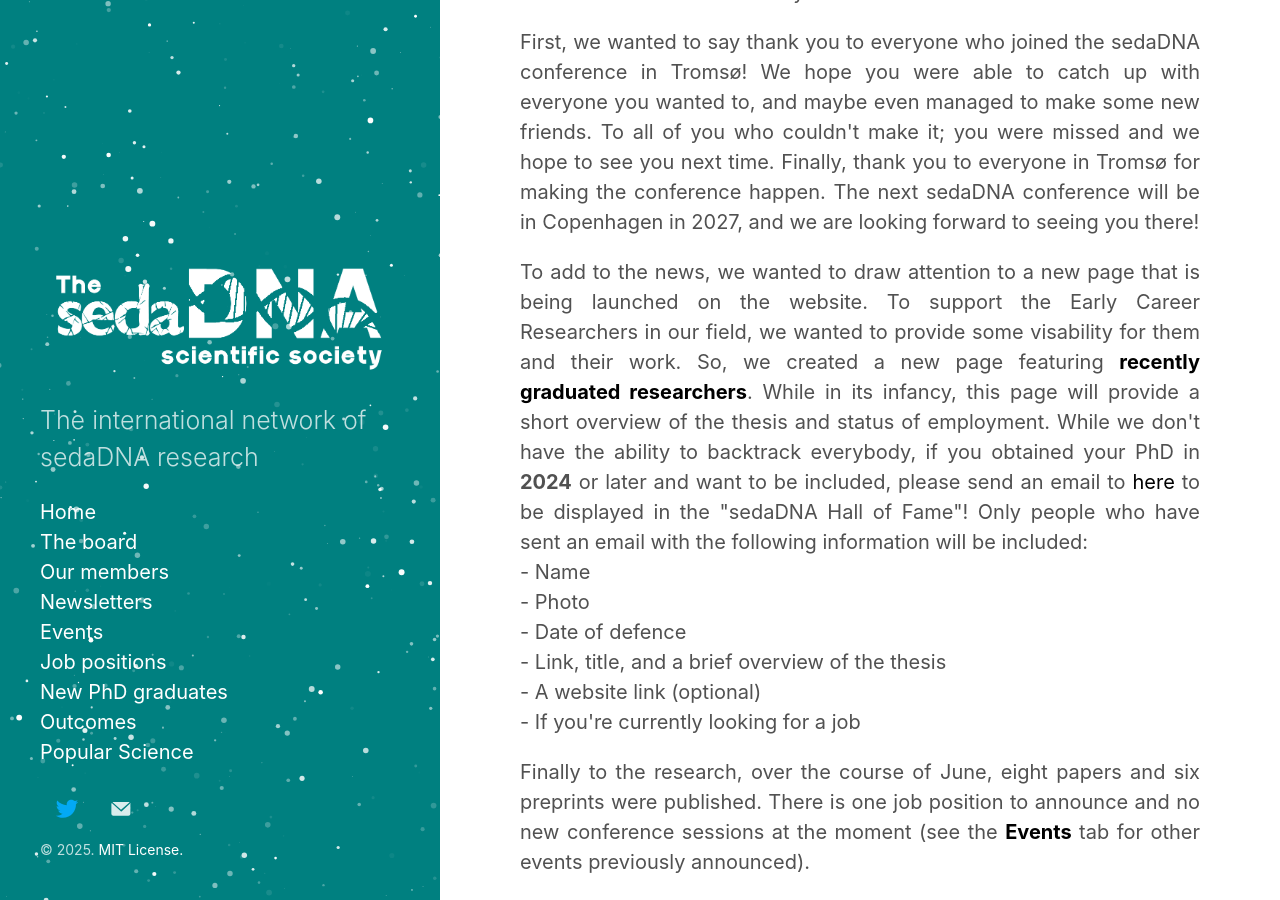
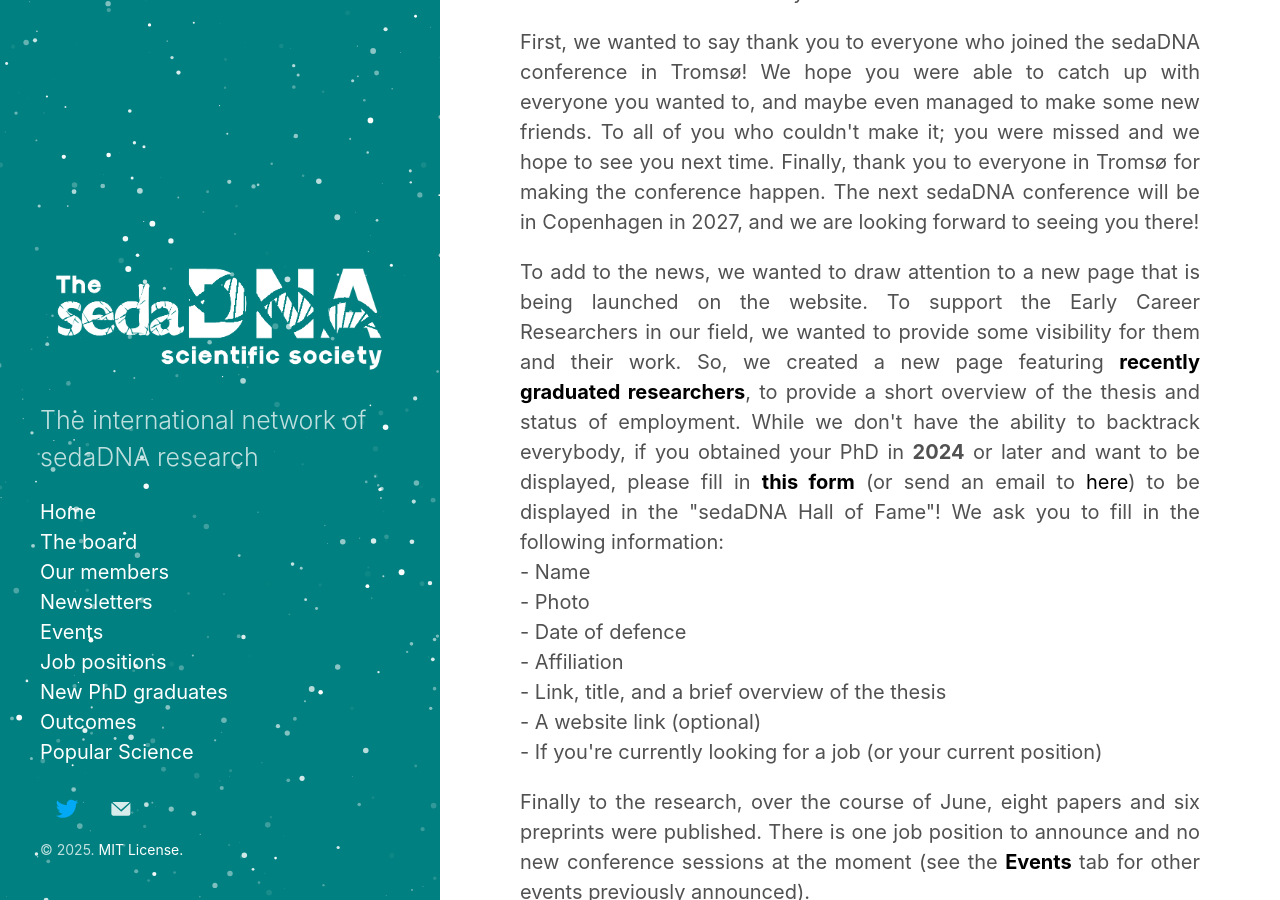
Before and after one commit to sedadna/sedadna.github.io, a Jekyll site: the page built from category/news/25-07.md, in a window 1280 px wide and 900 px high, scrolled down 327 px. Built offline with Jekyll 4.4.1, drawn with Linux system fonts in a browser that asks for light colours.

Commit message:
Update 25-07.md

```diff
--- a/category/news/25-07.md
+++ b/category/news/25-07.md
@@ -14,13 +14,14 @@
 
 <p align="justify">First, we wanted to say thank you to everyone who joined the sedaDNA conference in Tromsø! We hope you were able to catch up with everyone you wanted to, and maybe even managed to make some new friends. To all of you who couldn't make it; you were missed and we hope to see you next time. Finally, thank you to everyone in Tromsø for making the conference happen. The next sedaDNA conference will be in Copenhagen in 2027, and we are looking forward to seeing you there! </p>
 
-<p align="justify">To add to the news, we wanted to draw attention to a new page that is being launched on the website. To support the Early Career Researchers in our field, we wanted to provide some visability for them and their work. So, we created a new page featuring <a href="https://sedadna.github.io/category/new-graduates.html"><b>recently graduated researchers</b></a>. While in its infancy, this page will provide a short overview of the thesis and status of employment. While we don't have the ability to backtrack everybody, if you obtained your PhD in <b>2024</b> or later and want to be included, please send an email to <a href="mailto:alois.n.reveret@uit.no">here</a> to be displayed in the "sedaDNA Hall of Fame"! Only people who have sent an email with the following information will be included:<br />
+<p align="justify">To add to the news, we wanted to draw attention to a new page that is being launched on the website. To support the Early Career Researchers in our field, we wanted to provide some visibility for them and their work. So, we created a new page featuring <a href="https://sedadna.github.io/category/new-graduates.html"><b>recently graduated researchers</b></a>, to provide a short overview of the thesis and status of employment. While we don't have the ability to backtrack everybody, if you obtained your PhD in <b>2024</b> or later and want to be displayed, please fill in <a href="https://cryptpad.fr/form/#/3/form/view/6930ce57dee0ca03f35a2e171c2f0257/"><b>this form</b></a> (or send an email to <a href="mailto:alois.n.reveret@uit.no">here</a>) to be displayed in the "sedaDNA Hall of Fame"! We ask you to fill in the following information:<br />
 - Name <br />
 - Photo <br />
 - Date of defence <br />
+- Affiliation <br />
 - Link, title, and a brief overview of the thesis <br />
 - A website link (optional) <br />
-- If you're currently looking for a job<p/>
+- If you're currently looking for a job (or your current position)<p/>
 
 <p align="justify">Finally to the research, over the course of June, eight papers and six preprints were published. There is one job position to announce and no new conference sessions at the moment (see the <a href="https://sedadna.github.io/category/events.html"><b>Events</b></a> tab for other events previously announced).</p>
 
```
